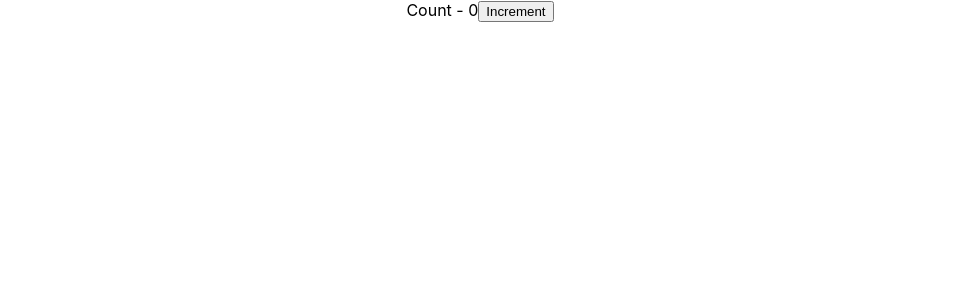
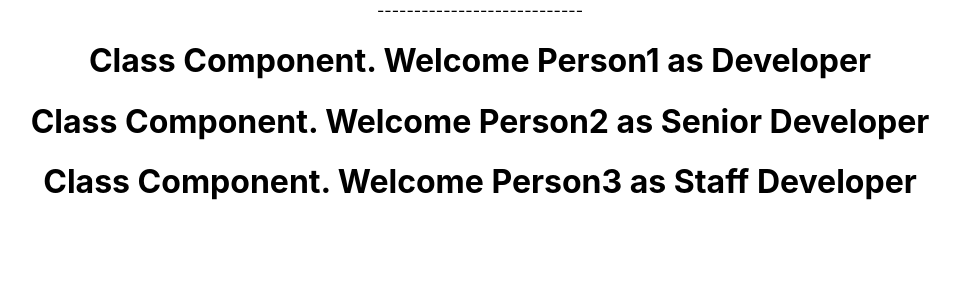
Before and after one commit to LucasYangTr/React_Training, a React (Create React App) app: page / in a window 1280 px wide. Shown: the top 300 px of the page, without its empty margins (160-1120 px from the left). Built offline with nearby package versions, Linux system fonts and the light colour scheme.

Commit message:
props and state destructuring

```diff
--- a/src/App.js
+++ b/src/App.js
@@ -9,19 +9,19 @@ import Counter from './components/Counter';
 function App() {
   return (
     <div className="App">
-      <Counter />
+      {/* <Counter /> */}
       {/* <Message/> */}
-      {/* <Greet name="Person1">
+      {/* <Greet name="Person1" career="Developer">
         <p>This is children props</p>
       </Greet>
-      <Greet name="Person2">
+      <Greet name="Person2" career="Senior Developer">
         <button>Action</button>
       </Greet>
-      <Greet name="Person3"/>
+      <Greet name="Person3" career="Staff Developer"/> */}
       ----------------------------
-      <Welcome name="Person1"/>
-      <Welcome name="Person2"/>
-      <Welcome name="Person3"/> */}
+      <Welcome name="Person1" career="Developer"/>
+      <Welcome name="Person2" career="Senior Developer"/>
+      <Welcome name="Person3" career="Staff Developer"/>
     </div>
   );
 }
--- a/src/components/Greet.js
+++ b/src/components/Greet.js
@@ -5,9 +5,10 @@ import React from 'react'
 // }
 
 const Greet = (props) => {
+    const {name, career} = props
     return (
         <div>
-            <h1>Hello {props.name} Arrow Functions</h1>
+            <h1>Hello {name} is {career}</h1>
             {props.children}
         </div>
     );
--- a/src/components/Welcome.js
+++ b/src/components/Welcome.js
@@ -2,7 +2,10 @@ import React, { Component } from 'react'
 
 class Welcome extends Component{
     render(){
-        return <h1>This is from class Component. Welcome {this.props.name}</h1>
+        const {name, career} = this.props;
+        return (
+            <h1>Class Component. Welcome {name} as {career}</h1>
+        );
     }
 }
 
```
